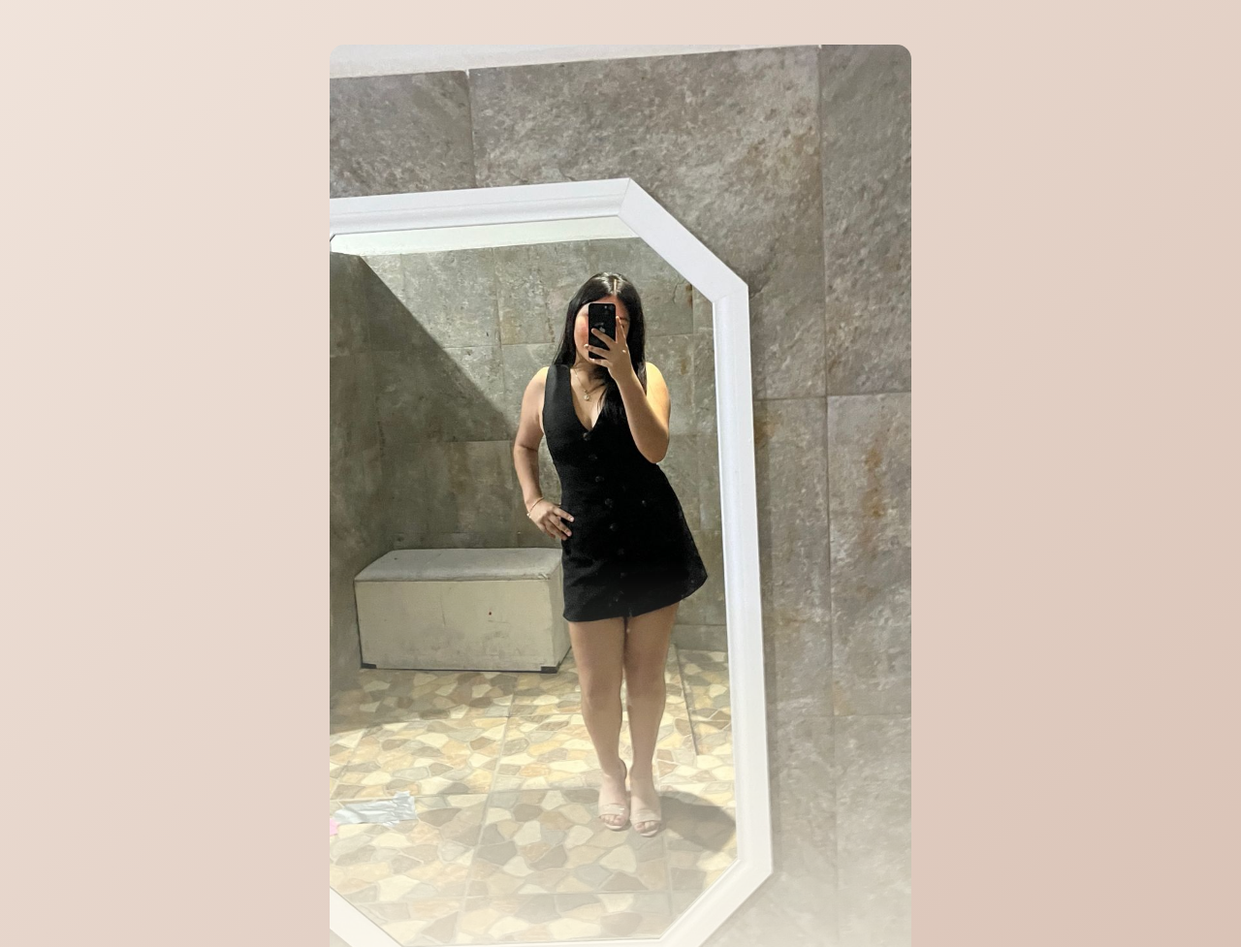
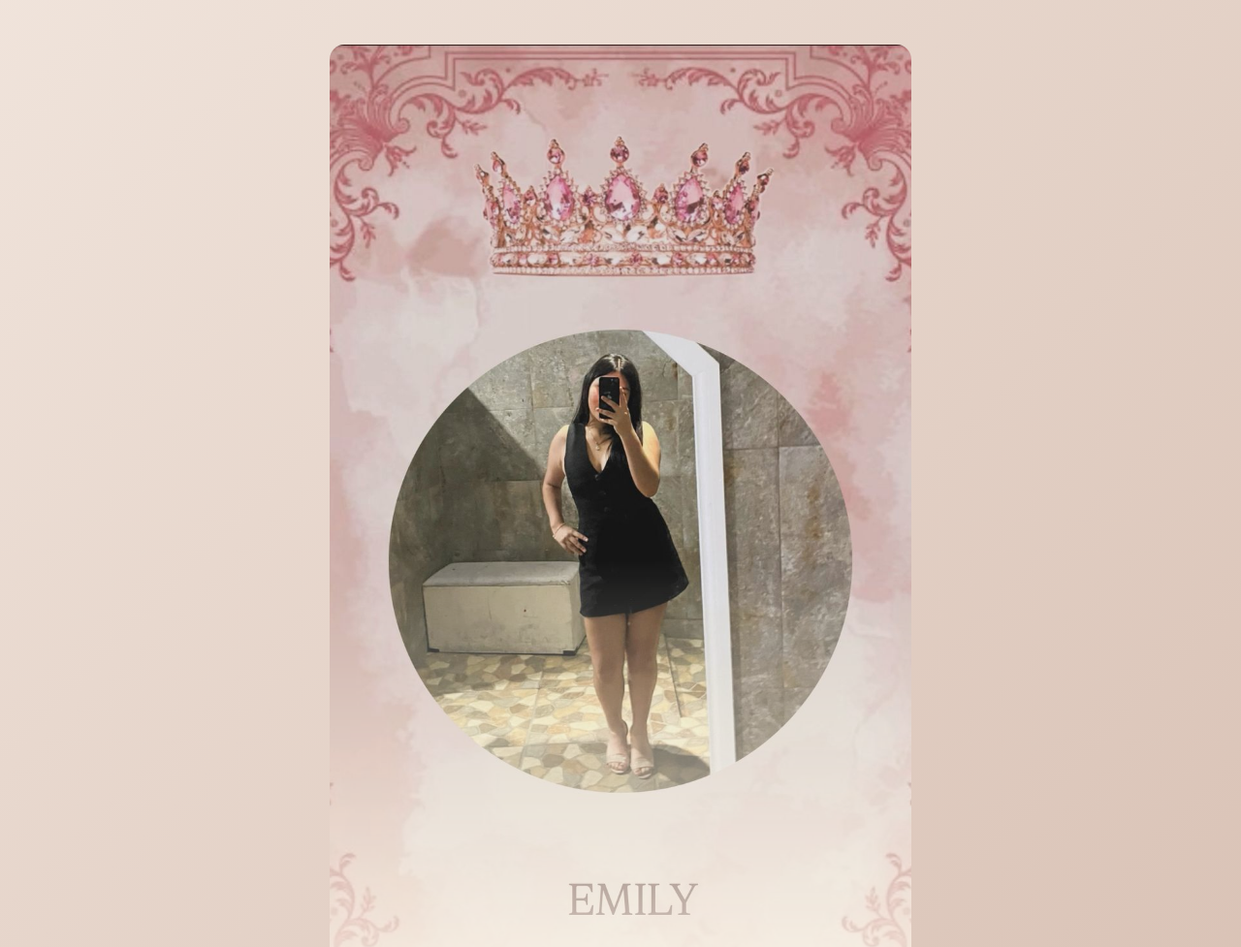
Before and after one commit to AdairKevin/InvitacionEmilyMairyn06Diciembre, a plain HTML site: page index.html in a window 1280 px wide. Shown: the top 977 px of the page at 97% size. Drawn offline with nearby package versions, Linux system fonts and the light colour scheme; a web font is replaced by a local one.

Commit message:
cambioPortada

```diff
--- a/index.html
+++ b/index.html
@@ -26,7 +26,7 @@
     <div class="content">
       <section class="section-home">
         <div class="home-content">
-          <img class="home-img" alt="photo" src="./assets/img/portada1.jpeg" />
+          <img class="home-img" alt="photo" src="./assets/img/portada3.jpeg" />
         </div>
       </section>
 
```
Also changed, not shown: assets/img/portada3.jpeg (added).
